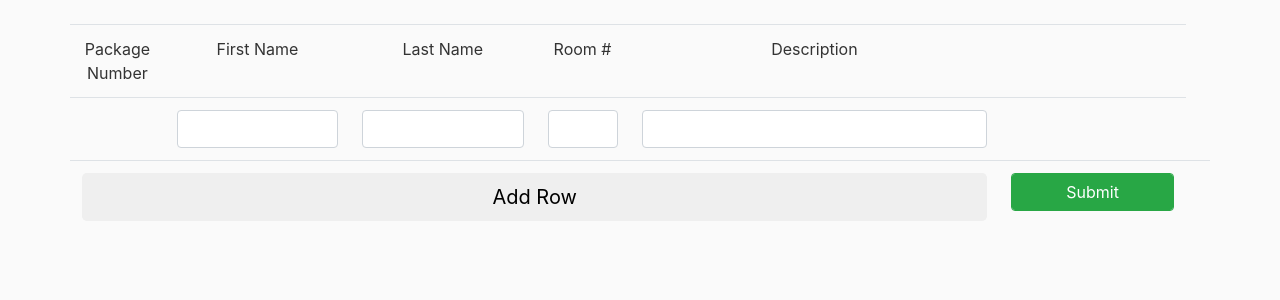
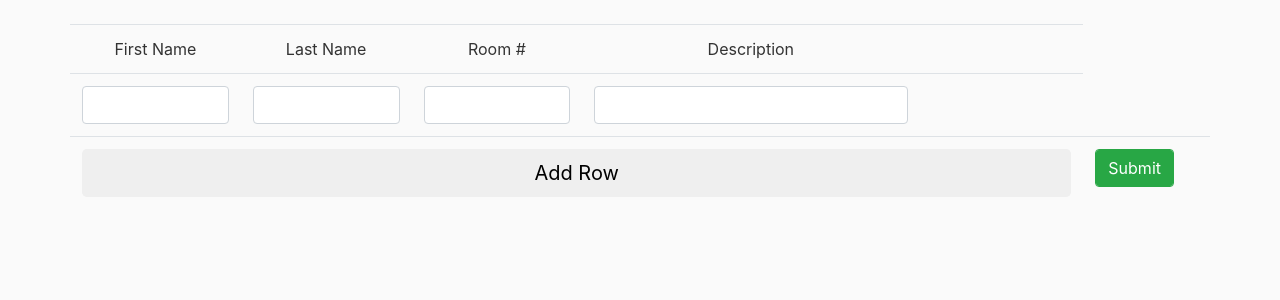
Before and after one commit to cmans782/emailAlert, a Flask app: page /newPackage in a window 1280 px wide. Shown: the part 56-356 px from the top of the page. Run offline with Flask 2, Linux system fonts and the light colour scheme; some libraries are stand-ins or nearby versions.

Commit message:
Fixing styling and spacing

```diff
--- a/Mail_Alert/mailalert/templates/newPackage.html
+++ b/Mail_Alert/mailalert/templates/newPackage.html
@@ -6,7 +6,7 @@
         <table id="packageTable" class=" table order-list">
             <thead>
                 <tr align="center">
-                    <td>Package Number</td>
+                    <!-- <td>Package Number</td>  -->
                     <td>First Name</td>
                     <td>Last Name</td>
                     <td>Room #</td>
@@ -17,8 +17,10 @@
             {{ form.hidden_tag() }}
             <tbody>
                 <tr>
-                    <td class="col-sm-1">
-                    </td>
+                    <!-- <td class="col-sm-1"> -->
+                    <!-- </td> -->
+
+                    <!-- <td class="col-sm-6"> -->
                     <td class="col-sm-2">
                         {% if form.firstName.errors %}
                         {{ form.firstName(class="form-control form-control-md is-invalid") }}
@@ -31,6 +33,7 @@
                         {{ form.firstName(class="form-control form-control-md") }}
                         {% endif %}
                     </td>
+                    <!-- <td class="col-sm-2"> -->
                     <td class="col-sm-2">
                         {% if form.lastName.errors %}
                         {{ form.lastName(class="form-control form-control-md is-invalid") }}
@@ -43,7 +46,8 @@
                         {{ form.lastName(class="form-control form-control-md") }}
                         {% endif %}
                     </td>
-                    <td class="col-sm-1">
+                    <!-- <td class="col-sm-1"> -->
+                    <td class="col-sm-2">
                         {% if form.roomNumber.errors %}
                         {{ form.roomNumber(class="form-control form-control-md is-invalid") }}
                         <div class="invalid-feedback">
@@ -80,7 +84,8 @@
                     <td colspan="1">
                         {{form.submit(class="form-control form-control-md btn-success")}}
                     </td>
-                    <td></td><!--Blank for styling-->
+                    <td></td>
+                    <!--Blank for styling-->
                 </tr>
             </tfoot>
         </table>
@@ -88,11 +93,11 @@
 </div>
 
 <script>
-$(document).ready(function() {
+    $(document).ready(function () {
         var counter = 0;
         var cols = "";
 
-    cols += '<td></td>';
+        // cols += '<td></td>';
         cols += '<td> \
                 {% if form.firstName.errors %} \
                     {{ form.firstName(class="form-control form-control-md is-invalid") }} \
@@ -144,9 +149,9 @@ $(document).ready(function() {
 
         cols += '<td><input type="button" class="ibtnDel btn btn-md btn-danger "  value="Delete"></td>';
 
-    $("#addrow").on('keyup', function(event){
+        $("#addrow").on('keyup', function (event) {
             // if tab key is pressed
-        if(event.which == 9){
+            if (event.which == 9) {
                 newRow();
             }
         });
@@ -155,7 +160,7 @@ $(document).ready(function() {
             newRow();
         });
 
-    function newRow(){
+        function newRow() {
             var newRow = $("<tr>");
             newRow.append(cols);
             $("table.order-list").append(newRow);
```
Also changed, not shown: 1 other file. Lines whose indentation alone changed are shown as unchanged.
